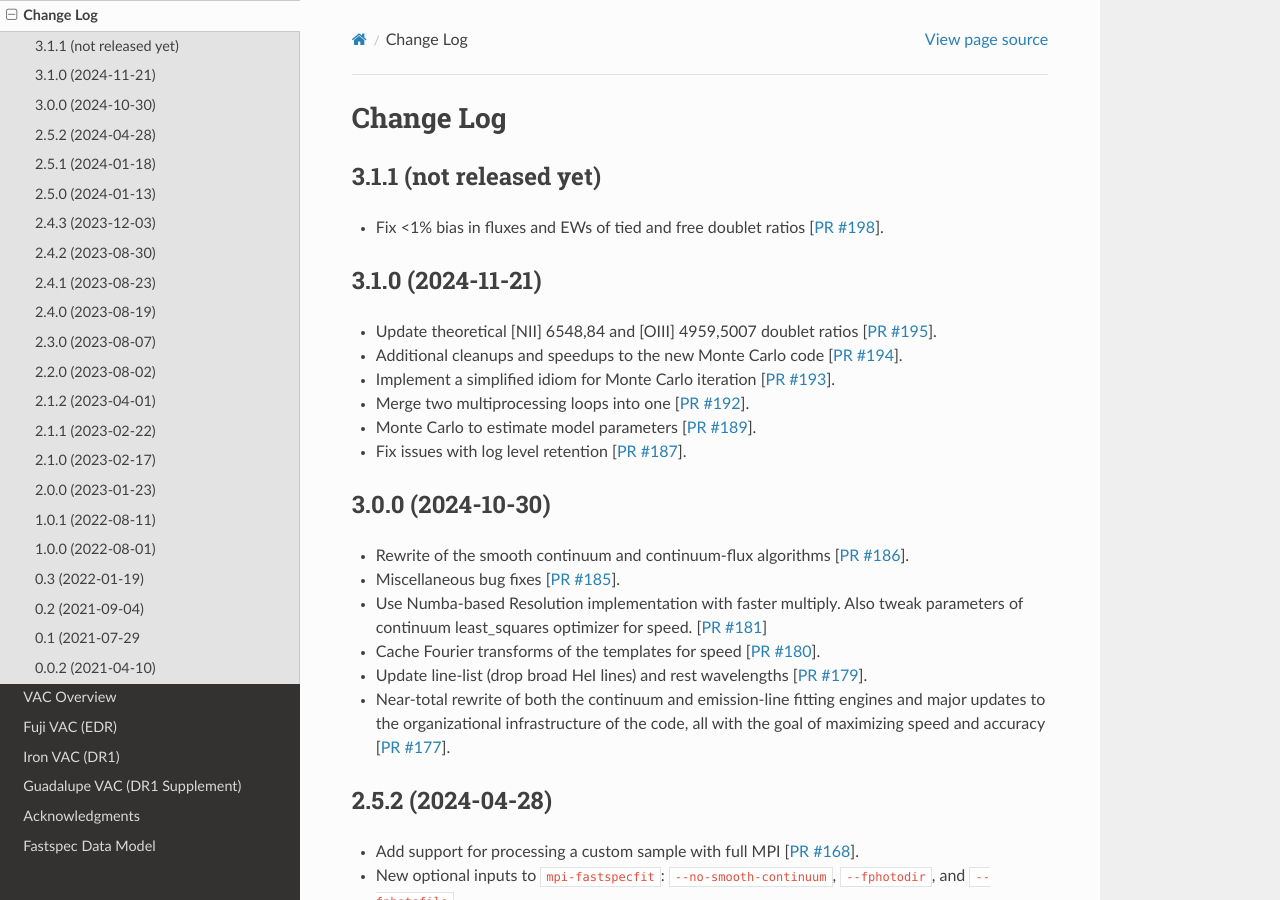
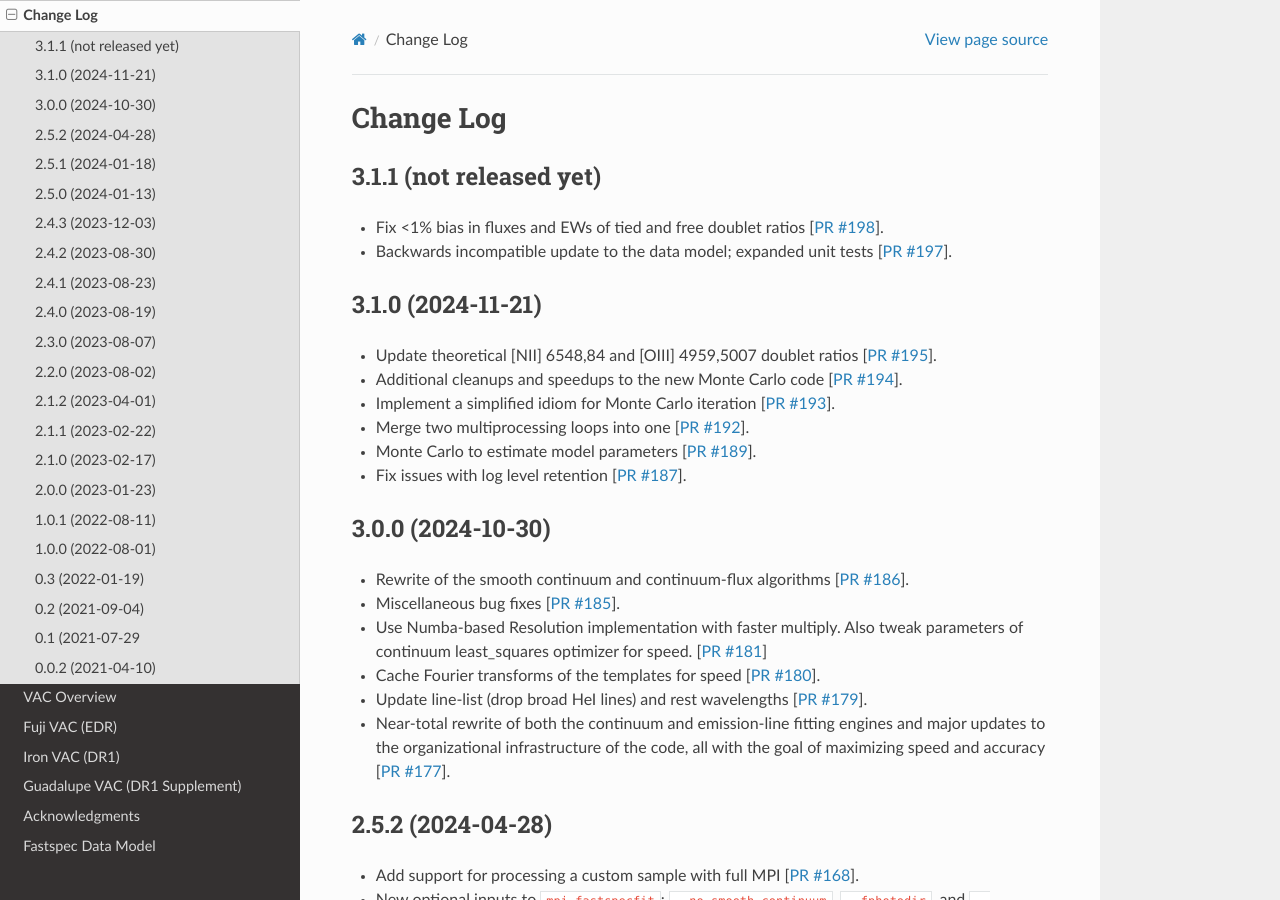
Before and after one commit to desihub/fastspecfit, a Sphinx documentation site: the page built from doc/changes.rst, in a window 1280 px wide and 900 px high. Built offline with Sphinx 7.4.7 and the Read the Docs theme 3.1.0, drawn with Linux system fonts in a browser that asks for light colours.

Commit message:
update change log [ci skip]

```diff
--- a/doc/changes.rst
+++ b/doc/changes.rst
@@ -6,7 +6,9 @@ Change Log
 ------------------------
 
 * Fix <1% bias in fluxes and EWs of tied and free doublet ratios [`PR #198`_].
+* Backwards incompatible update to the data model; expanded unit tests [`PR #197`_].
 
+.. _`PR #197`: https://github.com/desihub/fastspecfit/pull/197
 .. _`PR #198`: https://github.com/desihub/fastspecfit/pull/198
 
 3.1.0 (2024-11-21)
```
